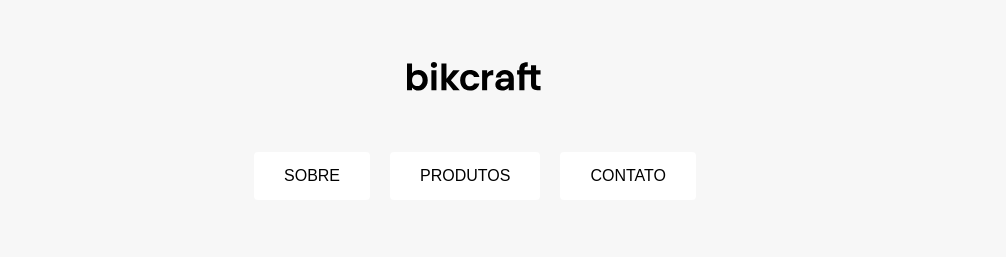
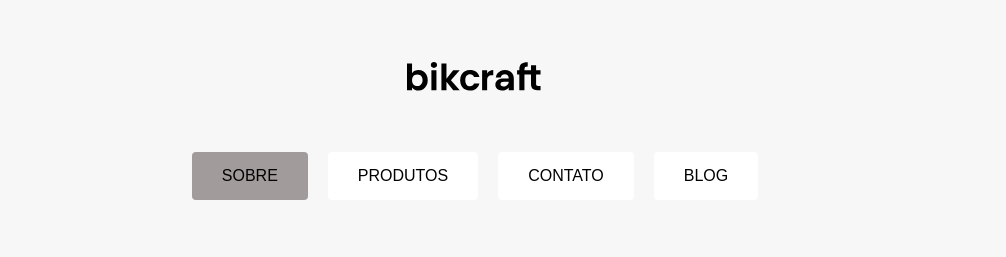
Before and after one commit to LucasPdro/Origamid, a plain HTML site: page index.html in a window 1280 px wide. In both pictures the pointer is over the link "SOBRE". Shown: the top 257 px of the page, without its empty margins (165-1171 px from the left). Drawn offline with Linux system fonts and the light colour scheme.

Commit message:
hover no menu

```diff
--- a/index.html
+++ b/index.html
@@ -15,6 +15,7 @@
     <a href="/">Sobre</a>
     <a href="/">Produtos</a>
     <a href="/">Contato</a>
+    <a href="/">Blog</a>
   </div>
 
   <div class="conteudo">
--- a/style.css
+++ b/style.css
@@ -110,3 +110,9 @@ p {
   padding: 40px;
   box-sizing: border-box;
 }
+
+
+a:hover{
+  background-color: rgb(161, 155, 155);
+  transition:1.5s ;
+}
```
